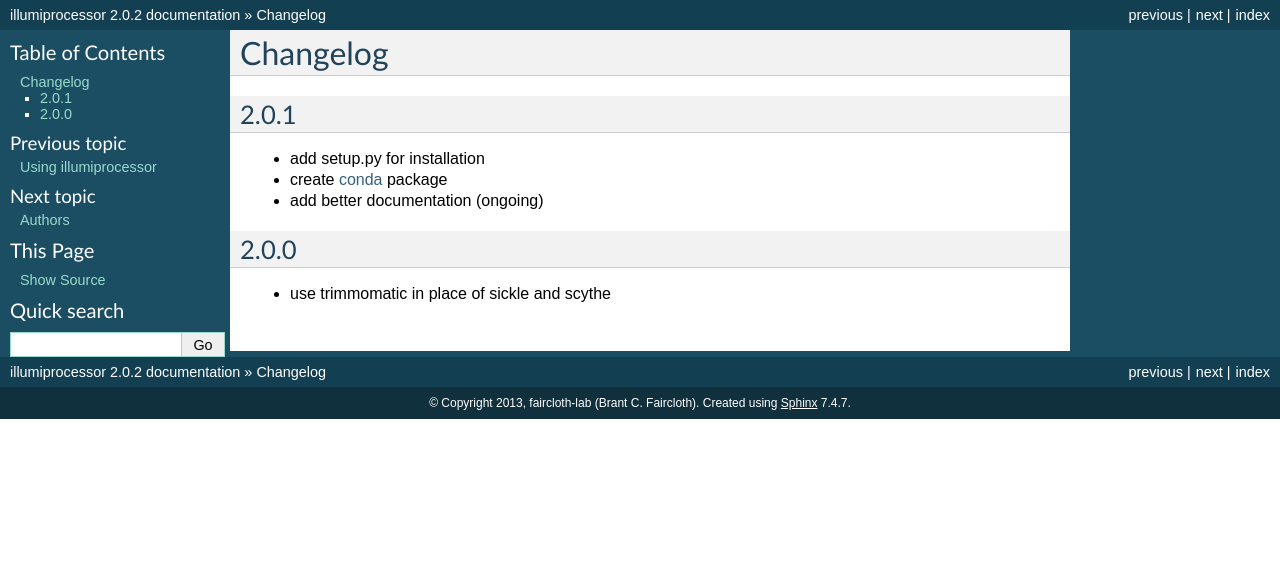
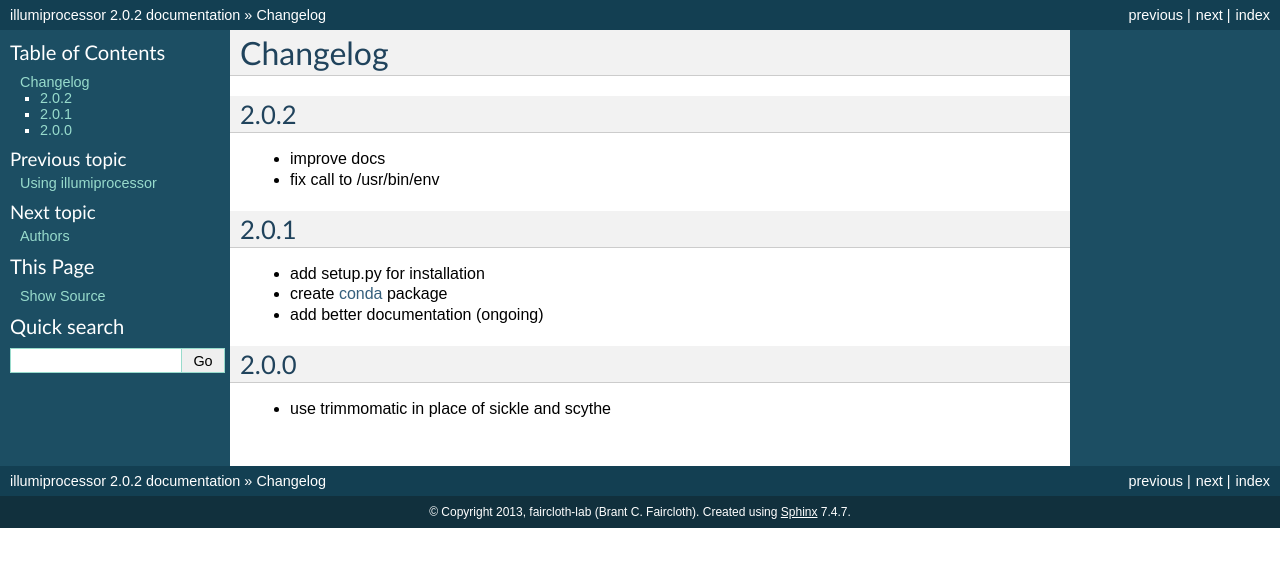
Before and after one commit to faircloth-lab/illumiprocessor, a Sphinx documentation site: the page built from docs/changelog.rst, in a window 1280 px wide. Shown: the top 567 px of the page. Built offline with Sphinx 7.4.7, drawn with Linux system fonts in a browser that asks for light colours.

Commit message:
bump changelog for version

```diff
--- a/docs/changelog.rst
+++ b/docs/changelog.rst
@@ -3,6 +3,12 @@
 *********
 Changelog
 *********
+
+2.0.2
+=====
+
+* improve docs
+* fix call to /usr/bin/env
 
 2.0.1
 =====
```
